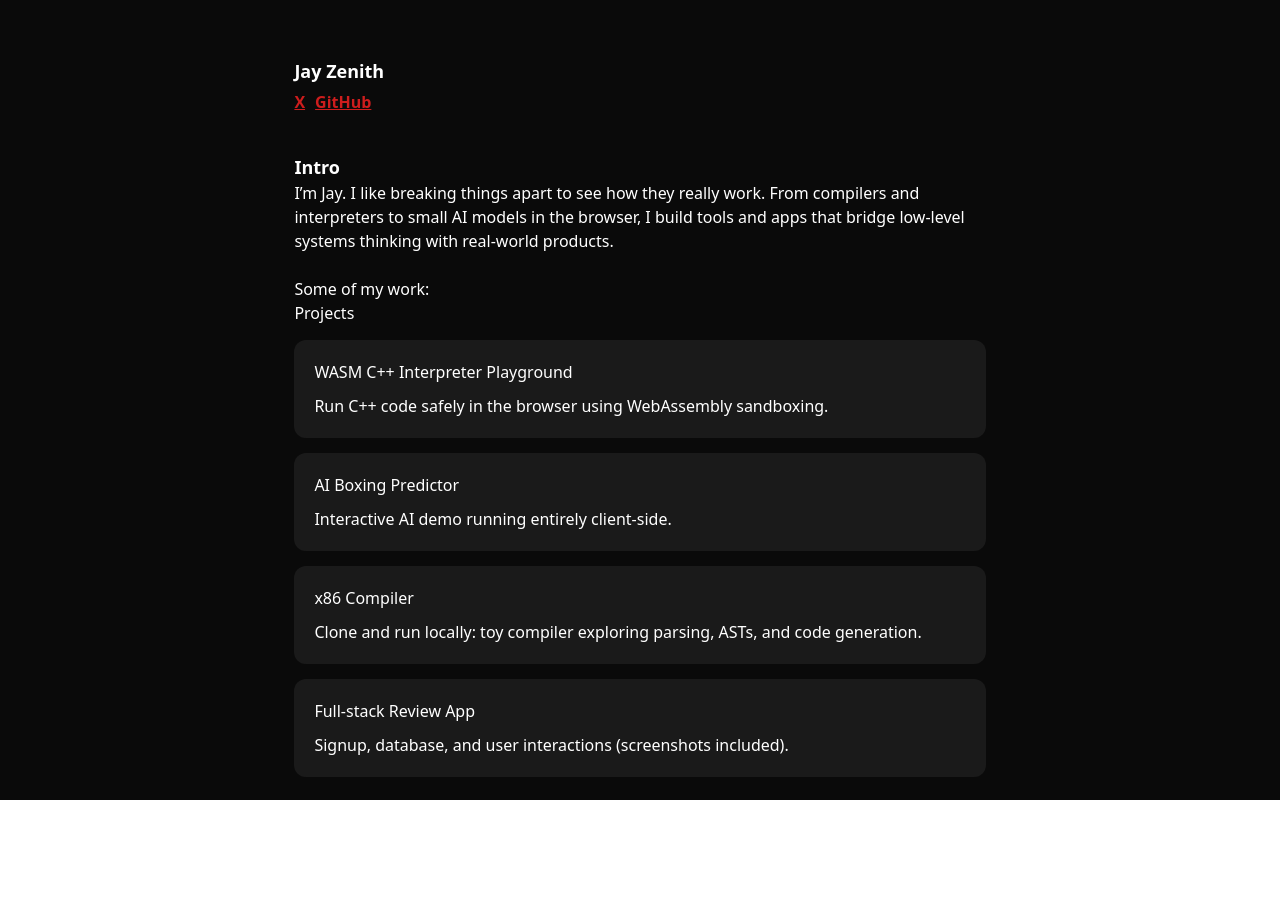
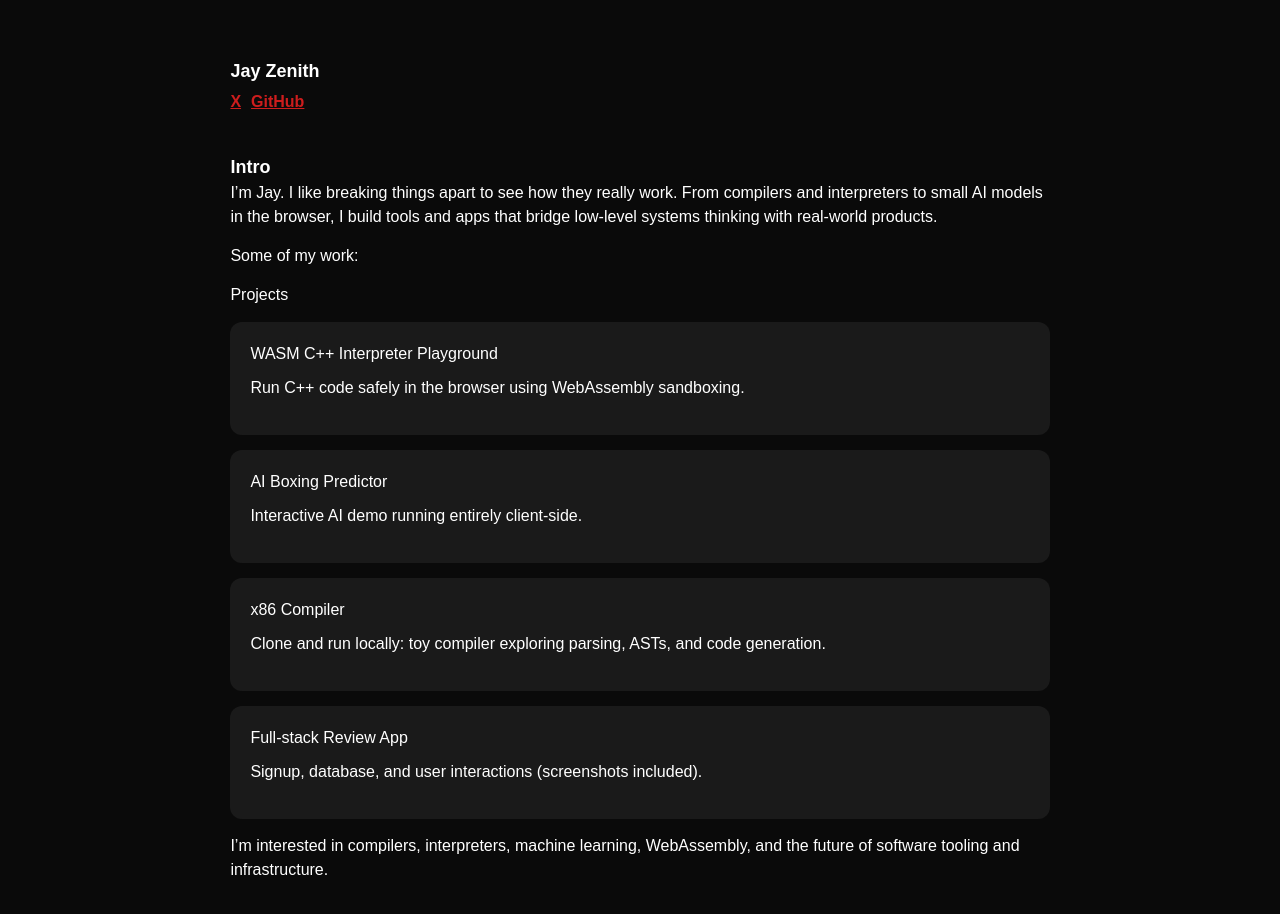
Before and after one commit to JayZenith/portfolio, a React (Create React App) app: page / in a window 1280 px wide. Shown: the top 914 px of the page. Before the commit the page ends 864 px from the top, so only its background shows below. Built offline with nearby package versions, Linux system fonts and the light colour scheme; what taos would draw is missing.

Commit message:
fixed background bug

```diff
--- a/src/App.css
+++ b/src/App.css
@@ -1,10 +1,8 @@
-
 @tailwind base;
 @tailwind components;
 @tailwind utilities;
 
-
-@import url('https://fonts.googleapis.com/css2?family=Rubik+Mono+One&display=swap');/*
+@import url('https://fonts.googleapis.com/css2?family=Rubik+Mono+One&display=swap');
 
 /* Global reset */
 * {
@@ -13,57 +11,58 @@
   box-sizing: border-box;
 }
 
-.AppBackground{
+html, body {
+  height: 100%;
   background-color: rgb(10, 10, 10);
+  font-family: 'Rubik Mono One', sans-serif;
+}
+
+.AppBackground {
+  background-color: rgb(10, 10, 10);
+  min-height: 100%;
 }
 
 .App {
   text-align: left;
-  margin-left: 20%;
-  margin-right: 20%;
-  padding:3%;
+  margin-left: 15%;
+  margin-right: 15%;
+  padding: 3%;
   background-color: rgb(10, 10, 10);
-  height: 100vh;
+  min-height: 100vh; /* fixes white gap on mobile */
 }
 
 .App-header {
-  /*background-color: #282c34;*/
   margin-top: 20px;
   color: white;
   font-weight: bold;
   font-size: large;
 }
 
-.App-sub-header{
+.App-sub-header {
   display: flex;
   text-decoration: underline;
-  color:rgb(205, 29, 29);
+  color: rgb(205, 29, 29);
   margin-top: 5px;
-  font-size:medium;
+  font-size: medium;
 }
 
-.tunnl-link{
-  display: inline;
-  color:rgb(205, 29, 29);
-}
-
-
-.App-sub-header :nth-child(2){
+.App-sub-header :nth-child(2) {
   margin-left: 10px;
 }
 
 .Content {
-
   color: white;
 }
 
-.Content .Content-Intro{
+.Content .Content-Intro {
   margin-top: 40px;
   font-size: large;
   font-weight: bold;
 }
 
-
+.Intro p {
+  margin-bottom: 15px;
+}
 
 .projects {
   margin-top: 20px;
@@ -78,25 +77,7 @@
   margin-bottom: 10px;
 }
 
-
-
-
-@media (max-width: 768px) {
-  .App {
-    margin-left: 15%;
-    margin-right: 15%;
-  }
-}
-
-@media (max-width: 480px) {
-  .App {
-    margin-left: 10%;
-    margin-right: 10%;
-  }
-}
-
-
-
+/* Project cards */
 .Project-card {
   display: block;
   background: #1a1a1a;
@@ -110,9 +91,24 @@
 
 .Project-card:hover {
   transform: translateY(-5px);
-  box-shadow: 0 8px 20px rgba(0,0,0,0.3);
+  box-shadow: 0 8px 20px rgba(0, 0, 0, 0.3);
 }
 
 .Project-card h3 {
   margin: 0 0 10px 0;
 }
+
+/* Responsive */
+@media (max-width: 768px) {
+  .App {
+    margin-left: 10%;
+    margin-right: 10%;
+  }
+}
+
+@media (max-width: 480px) {
+  .App {
+    margin-left: 5%;
+    margin-right: 5%;
+  }
+}
```
Also changed, not shown: src/App.js (+2 -7 lines), src/MainPage.js (+5 -18 lines).
